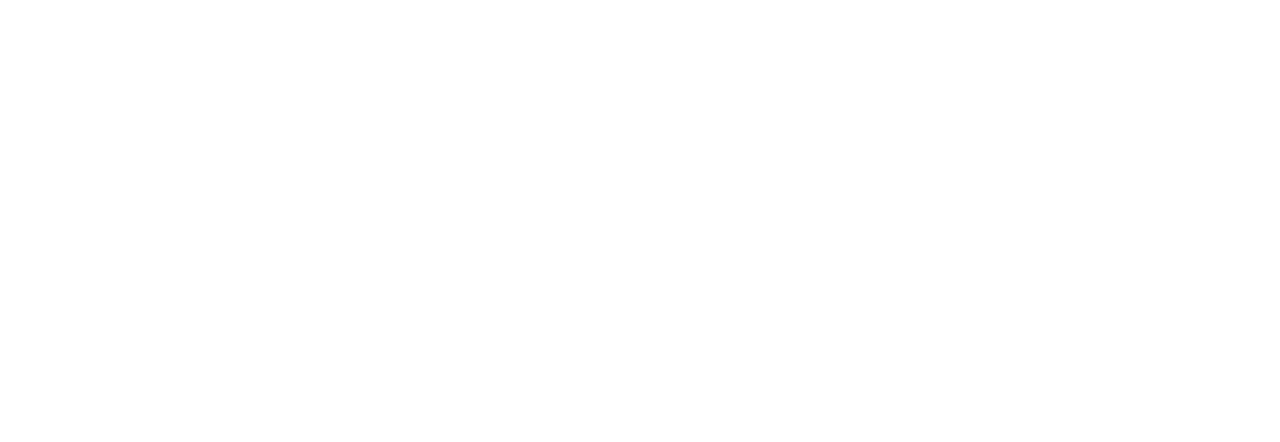
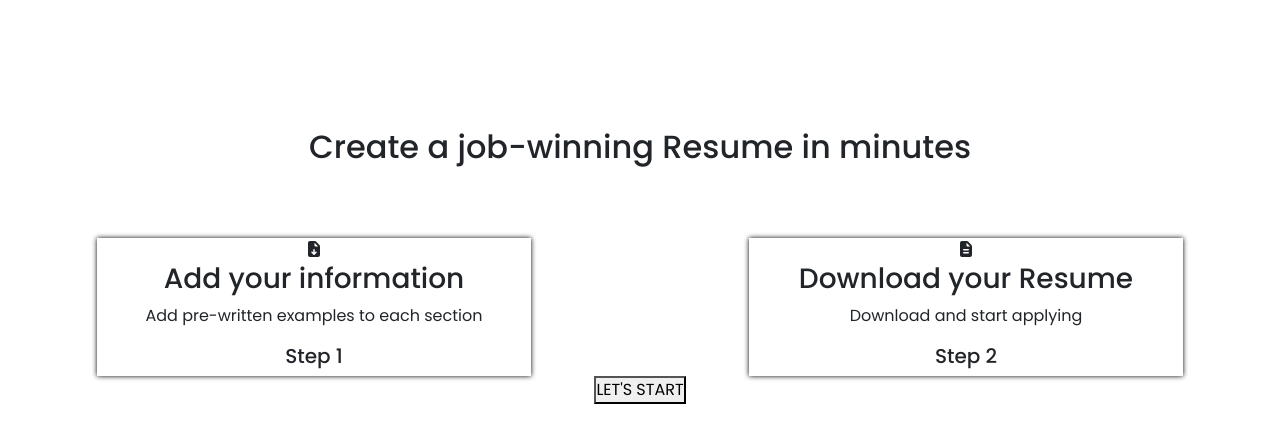
Before and after one commit to siddeque-s/Resume-Builder, a React (Vite) app: page /resumeGenerator in a window 1280 px wide. Before the commit this address had no page. Shown: the top 442 px of the page. Built offline with nearby package versions, Linux system fonts and the light colour scheme; a web font is replaced by a local one.

Commit message:
second page almost completed

```diff
--- a/src/App.jsx
+++ b/src/App.jsx
@@ -2,6 +2,7 @@
 import { Route, Routes } from 'react-router-dom'
 import './App.css'
 import Home from './pages/Home'
+import ResumeGenerator from './pages/ResumeGenerator'
 
 function App() {
 
@@ -10,6 +11,7 @@
     <>
       <Routes>
         <Route path='/' element={<Home/>} />
+        <Route path='/resumeGenerator' element={<ResumeGenerator/>} />
       </Routes>
     </>
   )
--- a/src/pages/Home.jsx
+++ b/src/pages/Home.jsx
@@ -5,6 +5,7 @@
 import image3 from "../assets/grid3.png"
 import image4 from "../assets/grid7.png"
 import Footer from "../components/Footer";
+import { Link } from "react-router-dom";
 
 
 const Home = () => {
@@ -21,7 +22,8 @@
               </h3>
             </div>
             <div className="text-center">
-              <button className="makeResumeBtn">MAKE YOUR RESUME</button>
+              <Link to={"/resumeGenerator"} ><button className="makeResumeBtn">MAKE YOUR RESUME</button></Link>
+
             </div>
           </div>
         </div>
--- /dev/null
+++ b/src/pages/ResumeGenerator.css
@@ -0,0 +1,9 @@
+.sectin1ParentGener{
+    margin-top: 10%;
+}
+
+
+.erachSectionSection2Gene{
+   box-shadow: 0px 0px 5px black;
+
+}
--- /dev/null
+++ b/src/pages/ResumeGenerator.jsx
@@ -0,0 +1,45 @@
+import React from 'react';
+import { FontAwesomeIcon } from '@fortawesome/react-fontawesome';
+import { faFileArrowDown, faFileLines } from '@fortawesome/free-solid-svg-icons';
+import "./ResumeGenerator.css"
+
+const ResumeGenerator = () => {
+  return (
+    <>
+      <div>
+        <div className='sectin1ParentGener'>
+          <h2 className='text-center'>Create a job-winning Resume in minutes</h2>
+          <div className="row mt-5">
+            <div className="col-md-1 "></div>
+            <div className="mt-4 col-md-4 col-12 text-center erachSectionSection2Gene">
+              <div>
+                <FontAwesomeIcon icon={faFileArrowDown} />
+              </div>
+              <h3>Add your information</h3>
+              <p>Add pre-written examples to each section</p>
+
+              <h5>Step 1</h5>
+            </div>
+            <div className="col-md-2"></div>
+            <div className=" mt-4 col-md-4 col-12 text-center erachSectionSection2Gene">
+                <div className='text-center'>
+                     <FontAwesomeIcon  icon={faFileLines} />
+                </div>
+
+              <h3>Download your Resume</h3>
+              <p>Download and start applying</p>
+
+              <h5>Step 2</h5>
+            </div>
+            <div className="col-md-1"></div>
+          </div>
+          <div className='parentbtnresume text-center'>
+            <button className='btnGenerSection1'>LET'S START</button>
+          </div>
+        </div>
+      </div>
+    </>
+  );
+}
+
+export default ResumeGenerator;
```
